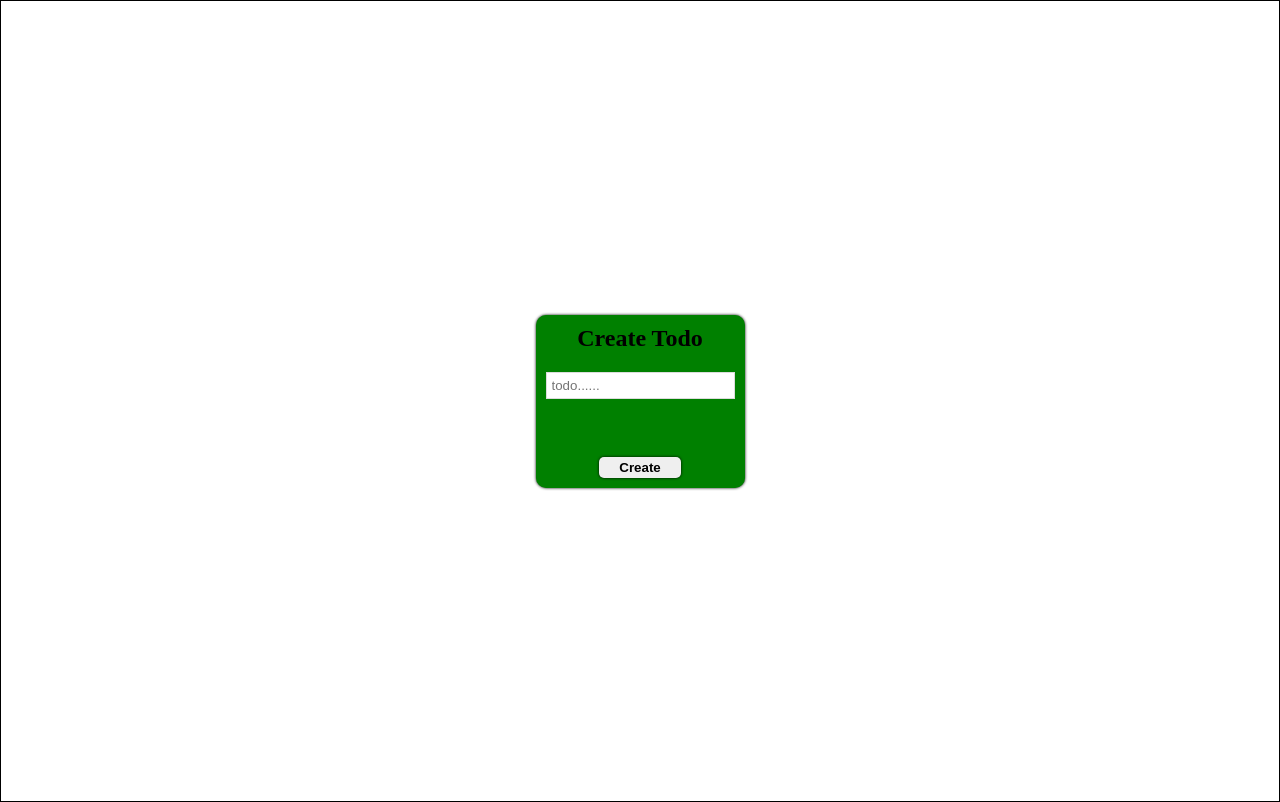
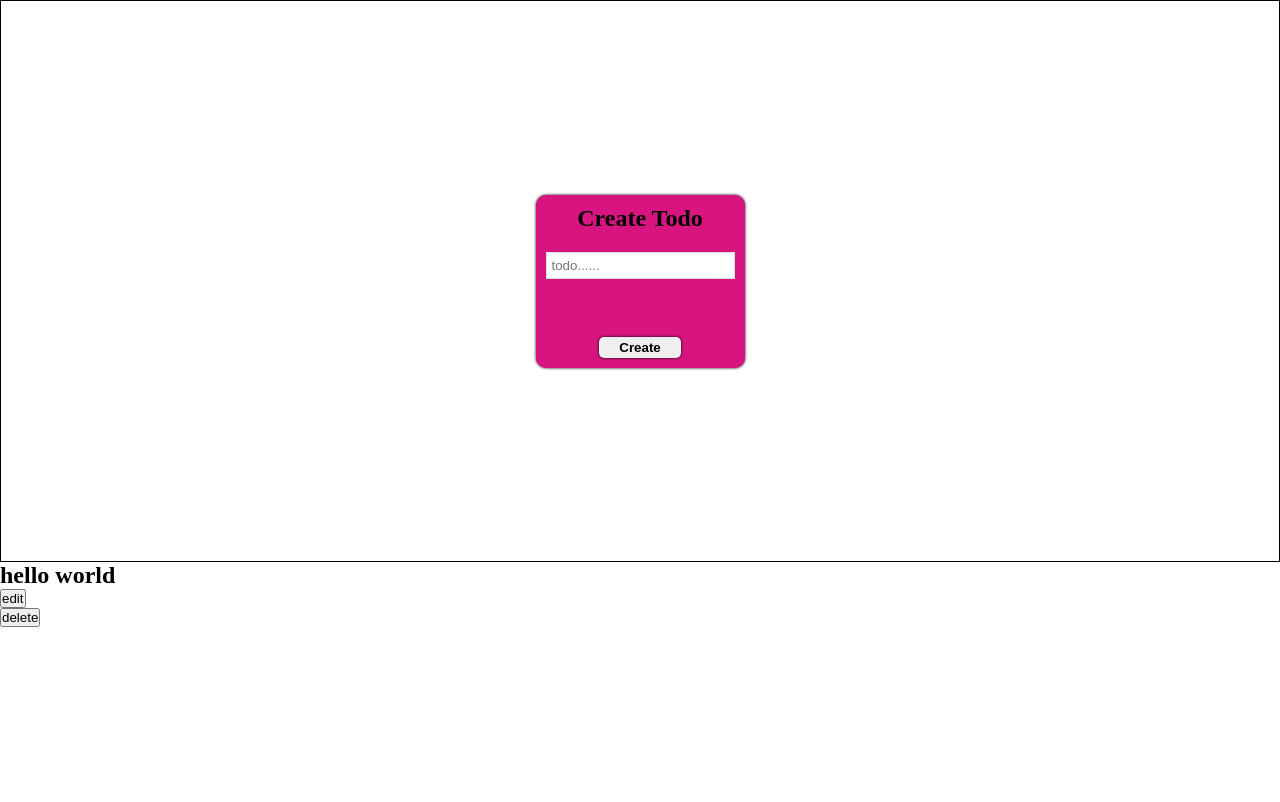
Before and after one commit to Ashu1007/React-myapp, a React (Create React App) app: page / in a window 1280 px wide. Built offline with nearby package versions, Linux system fonts and the light colour scheme.

Commit message:
prop using

```diff
--- a/src/todoApp/AllTodo.jsx
+++ b/src/todoApp/AllTodo.jsx
@@ -1,11 +1,26 @@
-import React from 'react'
+import React from 'react';
+import "./alltodos.module.css";
 
-const AllTodo = () => {
+const AllTodo = (prop) => {
+  console.log(prop); //{allTodos:[{},{},{}]
+  let{ allTodos} = prop;
+
   return (
     <div>
+      {allTodos.map((ele) => {
+        console.log(ele);
+        let { text, id } =ele;
+        return(
+          <section key ={id}>
+            <h1>{text}</h1>
+            <button>edit</button><br></br>
+            <button>delete</button>
+          </section>
 
+        )
+      })}
     </div>
   )
 }
 
-export default AllTodo
+export default AllTodo;
--- a/src/todoApp/CreateTodo.jsx
+++ b/src/todoApp/CreateTodo.jsx
@@ -1,5 +1,6 @@
 import React from 'react'
 import style from "./createTodo.module.css";
+//import style from "./alltodos.module.css";
 
 const CreateTodo = (prop) => {
 
@@ -17,4 +18,4 @@ const CreateTodo = (prop) => {
   )
 }
 
-export default CreateTodo
+export default CreateTodo;
--- a/src/todoApp/TodoWrapper.jsx
+++ b/src/todoApp/TodoWrapper.jsx
@@ -1,9 +1,10 @@
-import React, { useState } from 'react'
-import CreateTodo from './CreateTodo'
-import AllTodo from './AllTodo'
+import React, { useState } from 'react';
+import CreateTodo from './CreateTodo.jsx';
+import AllTodo from './AllTodo.jsx';
 
 const TodoWrapper = () => {
     let[todo,setTodo]=useState("");
+    let[allTodos,setAllTodos]= useState([{text: "hello world", id: 1}]);
 
     let handleTodo = (e) => {
         setTodo(e.target.value);
@@ -11,22 +12,26 @@ const TodoWrapper = () => {
 
     let createTodo = (e) => {
         e.preventDefault();
-        console.log(todo)
+        // console.log(todo)
         if(todo.trim() !== ""){
            let newTodo ={
              text:todo,
              id:Date.now(),
            };
            console.log(newTodo);
+           setAllTodos([...allTodos , newTodo]);
+           setTodo("")
           }else{
-             alert("empty todo");
-          };
+            alert("empty todo");
+          }
          };
+
+         console.log(allTodos);
 
   return (
     <div>
         <CreateTodo todo={todo} handleTodo={handleTodo} createTodo={createTodo}/>
-        <AllTodo/>
+        <AllTodo allTodos={allTodos}/>
     </div>
   );
 };
--- /dev/null
+++ b/src/todoApp/alltodos.module.css
@@ -0,0 +1,22 @@
+#todosWrapper{
+    background-color: aqua;
+    padding: 20px;
+    display: grid;
+    grid-template-columns: repeat(5,1fr);
+    justify-items: center;
+}
+#todosWrapper > section {
+    border: 1px solid gainsboro;
+    width: 200px;
+    padding: 10px;
+}
+#todosWrapper > section:hover {
+    box-shadow: 5px 8px 5px black;
+    transform: 0.5s;
+}
+#todosWrapper >section> button:last-of-type {
+    margin-left: 20px;
+}
+#todosWrapper >section> button {
+    padding: 3px 10px;
+}
--- a/src/todoApp/createTodo.module.css
+++ b/src/todoApp/createTodo.module.css
@@ -1,13 +1,13 @@
 #createTodo{
     border: 1px solid black;
-    height: 100vh;
+    height: 70vh;
     display: flex;
     justify-content: center;
     align-items: center;
 }
 #createTodo>form{
     padding: 10px;
-    background-color: green;
+    background-color: rgb(216, 20, 128);
     border-radius: 10px;
     box-shadow: 0 0 3px black;
     display: flex;
```
